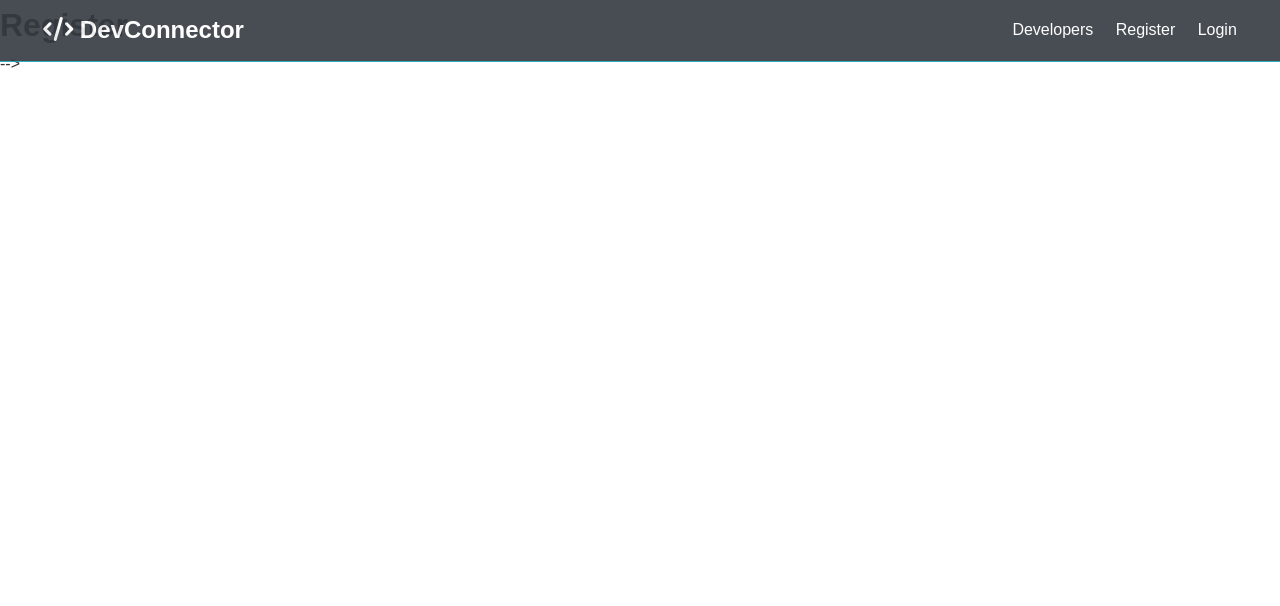
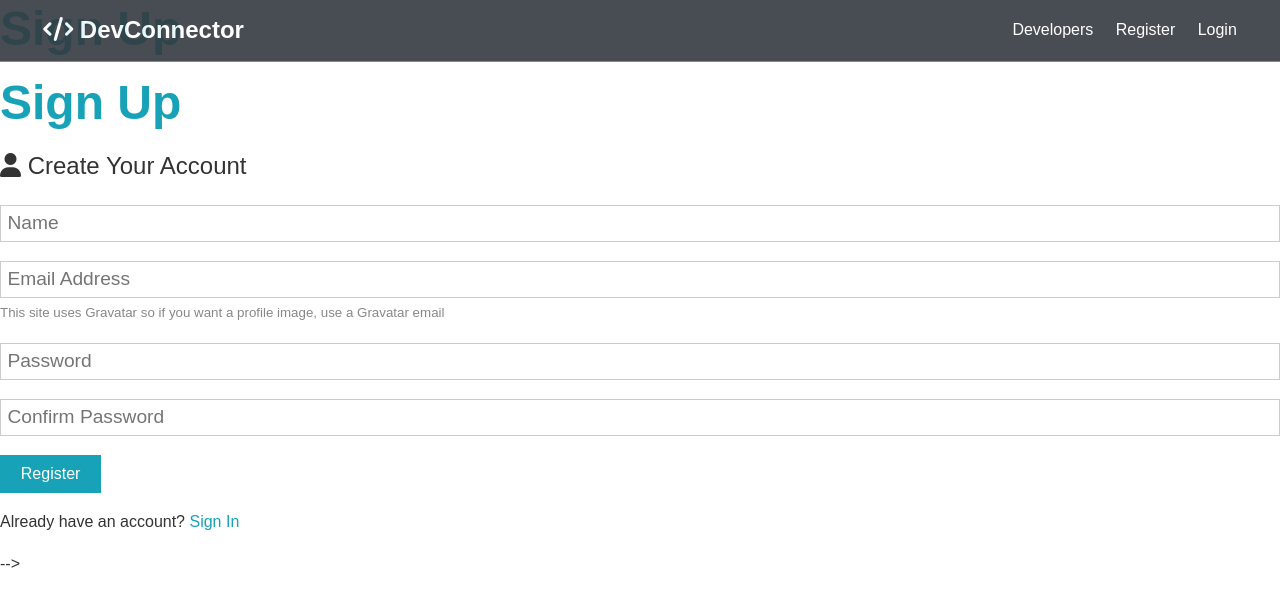
Before and after one commit to sebastianfox81/mern-social-network, a React (Create React App) app in the folder client/: page /register in a window 1280 px wide. Shown: the top 606 px of the page. Built offline with nearby package versions, Linux system fonts and the light colour scheme.

Commit message:
Implemented form handlers in Registercomponent

```diff
--- a/client/src/components/Landing.js
+++ b/client/src/components/Landing.js
@@ -1,4 +1,5 @@
 import React from 'react'
+import { Link } from 'react-router-dom';
 
 export default function Landing() {
   return (
@@ -12,8 +13,8 @@
               other developers
             </p>
             <div className="buttons">
-              <a href="register.html" className="btn btn-primary">Sign Up</a>
-              <a href="login.html" className="btn btn-light">Login</a>
+              <Link to='/register' className="btn btn-primary">Sign Up</Link>
+              <Link to='/login' className="btn btn-light">Login</Link>
             </div>
           </div>
         </div>
--- a/client/src/components/Register.js
+++ b/client/src/components/Register.js
@@ -1,9 +1,89 @@
-import React from 'react'
+import React, { useState } from 'react'
 
 export default function Register() {
+
+  const [ formData, setFormData ] = useState({
+    name: '',
+    email: '',
+    password: '',
+    password2: ''
+  });
+
+  const { name, email, password, password2 } = formData;
+
+  const handleChange = (e) => {
+    setFormData({
+      ...formData, [e.target.id]: e.target.value
+    })
+    // console.log(e.target.value)
+  }
+
+  const handleSubmit = (e) => {
+    e.preventDefault();
+    if (password !== password2) {
+      console.log('Passwords Do Not Match')
+    } else {
+      console.log(formData)
+    }
+  }
+
   return (
     <div>
-      <h1>Register</h1>
+      <h1 className="large text-primary">Sign Up</h1>
+      <h1 className="large text-primary">Sign Up</h1>
+      <p className="lead"><i className="fas fa-user"></i> Create Your Account</p>
+      <form onSubmit={handleSubmit} className="form" action="create-profile.html">
+        <div className="form-group">
+          <input
+            onChange={handleChange}
+            id="name"
+            // value={name}
+            type="text"
+            placeholder="Name"
+            name="name"
+            required />
+        </div>
+        <div className="form-group">
+          <input
+            onChange={handleChange}
+            id="email"
+            // value={email}
+            type="email"
+            placeholder="Email Address"
+            name="email"
+            />
+          <small className="form-text"
+            >This site uses Gravatar so if you want a profile image, use a
+            Gravatar email</small
+          >
+        </div>
+        <div className="form-group">
+          <input
+            onChange={handleChange}
+            id="password"
+            // value={password}
+            type="password"
+            placeholder="Password"
+            name="password"
+            minLength="6"
+          />
+        </div>
+        <div className="form-group">
+          <input
+            onChange={handleChange}
+            id="password2"
+            // value={password2}
+            type="password"
+            placeholder="Confirm Password"
+            name="password2"
+            minLength="6"
+          />
+        </div>
+        <input type="submit" className="btn btn-primary" value="Register" />
+      </form>
+      <p className="my-1">
+        Already have an account? <a href="login.html">Sign In</a>
+      </p>
     </div>
   )
 }
```
Also changed, not shown: client/src/App.js (indentation only).
